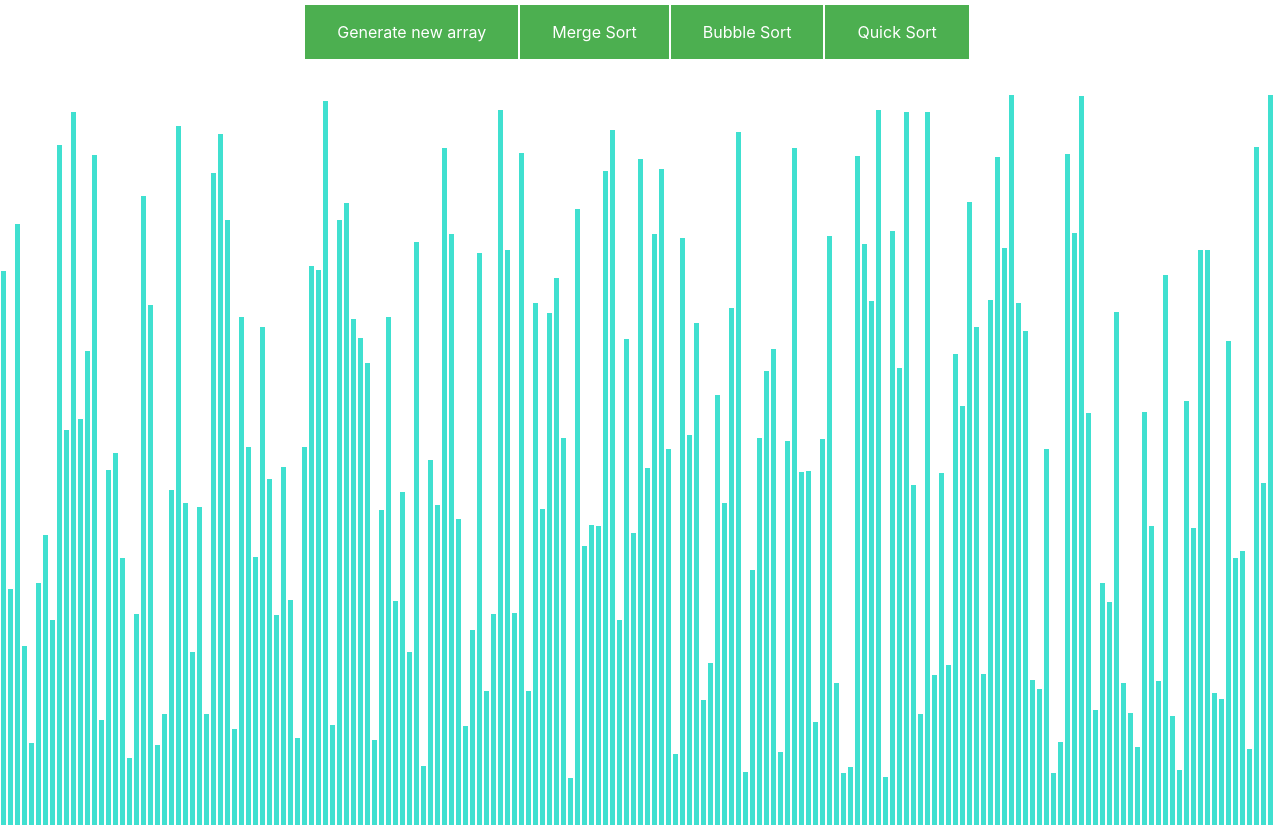
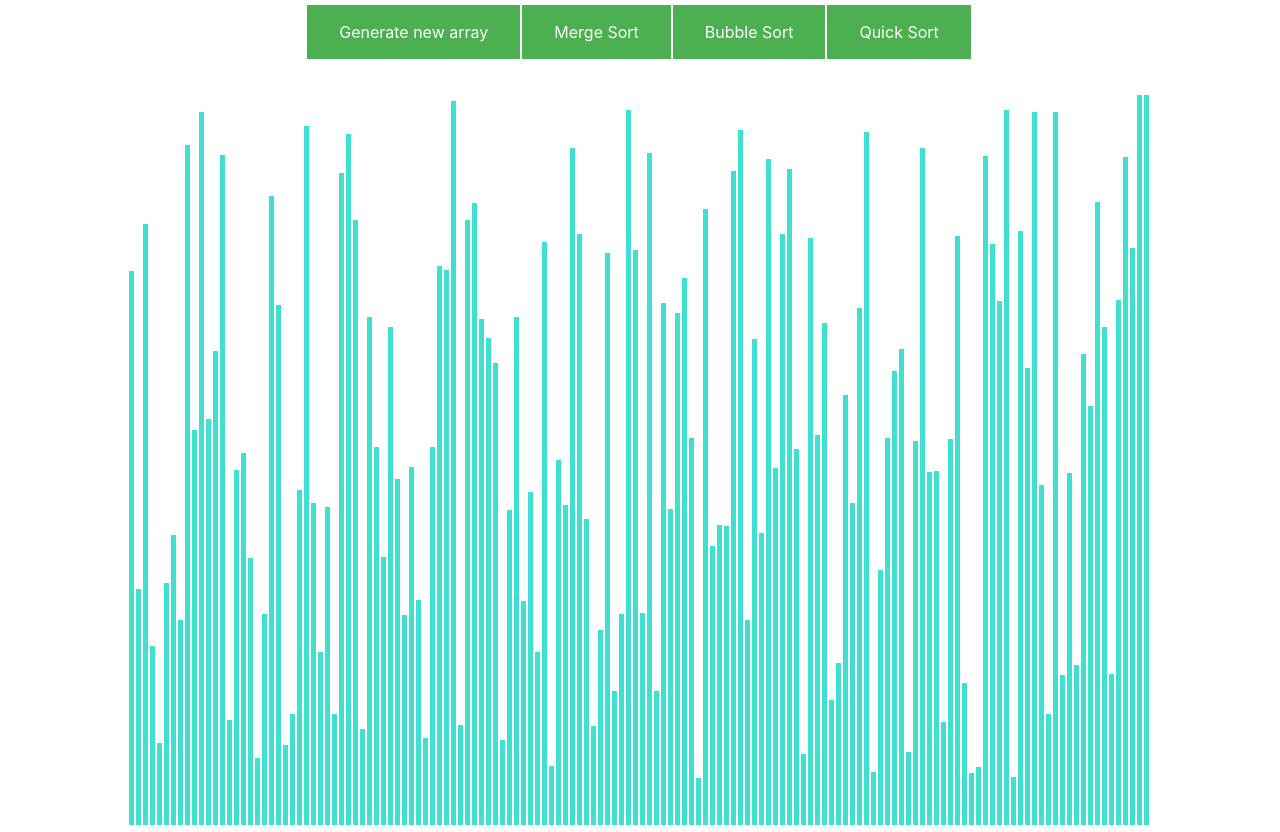
Before and after one commit to sarjit304/Sorting-Visualizer, a React (Create React App) app: page / in a window 1280 px wide. Built offline with nearby package versions, Linux system fonts and the light colour scheme; the HTML template or start-up script is replaced by a standard one.

Commit message:
resolutions bug fixes

```diff
--- a/src/SortingVisualizer/SortingVisualizer.css
+++ b/src/SortingVisualizer/SortingVisualizer.css
@@ -1,5 +1,6 @@
 .array-container {
     position: absolute;
+    margin: 0 10%
     /*left: 100px;*/
 }
 
--- a/src/SortingVisualizer/SortingVisualizer.jsx
+++ b/src/SortingVisualizer/SortingVisualizer.jsx
@@ -39,7 +39,7 @@ class SortingVisualizer extends Component {
         console.log(window.innerWidth, window.innerHeight);
         let numberOfArrayBars;
         if(window.innerWidth>window.innerHeight) {
-            numberOfArrayBars = Math.floor(window.innerWidth/7.04);
+            numberOfArrayBars = Math.floor(window.innerWidth/8.8);
         } else {
             numberOfArrayBars = Math.floor(window.innerWidth/10)
         }
```
